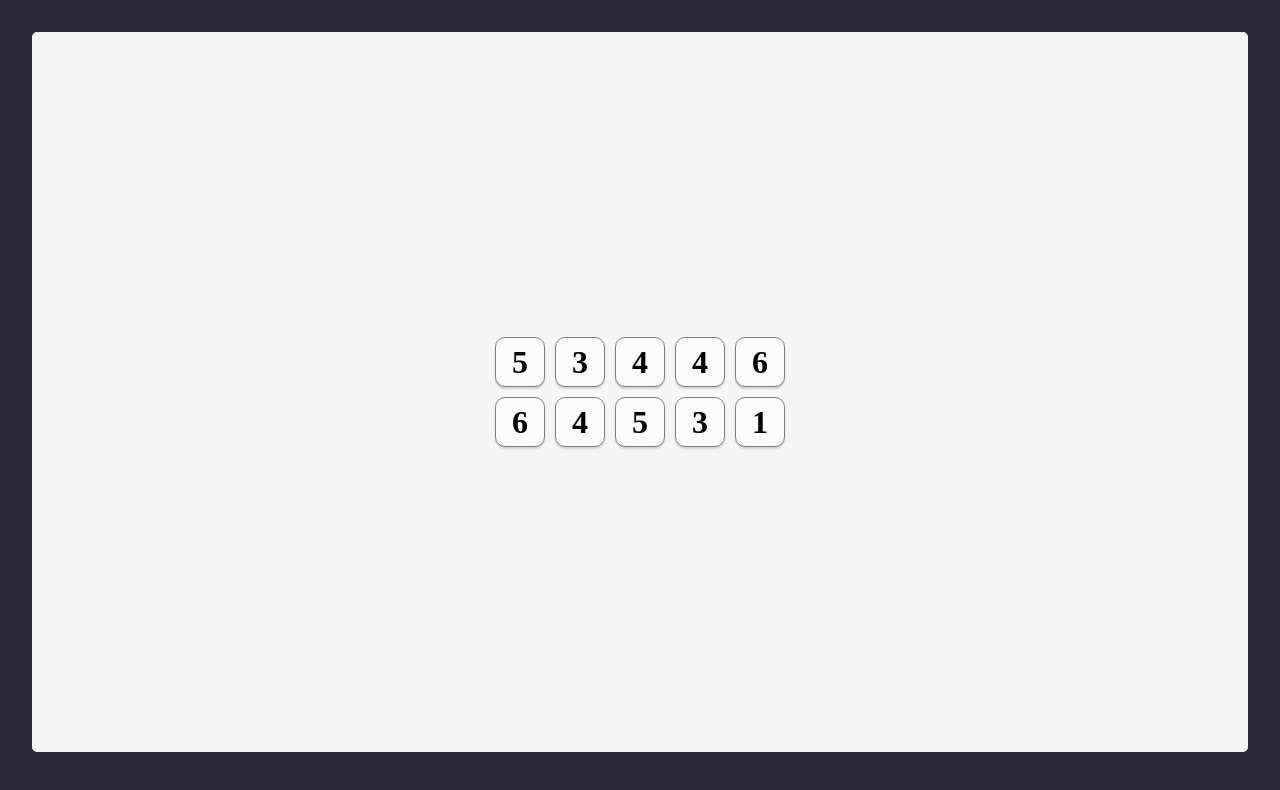
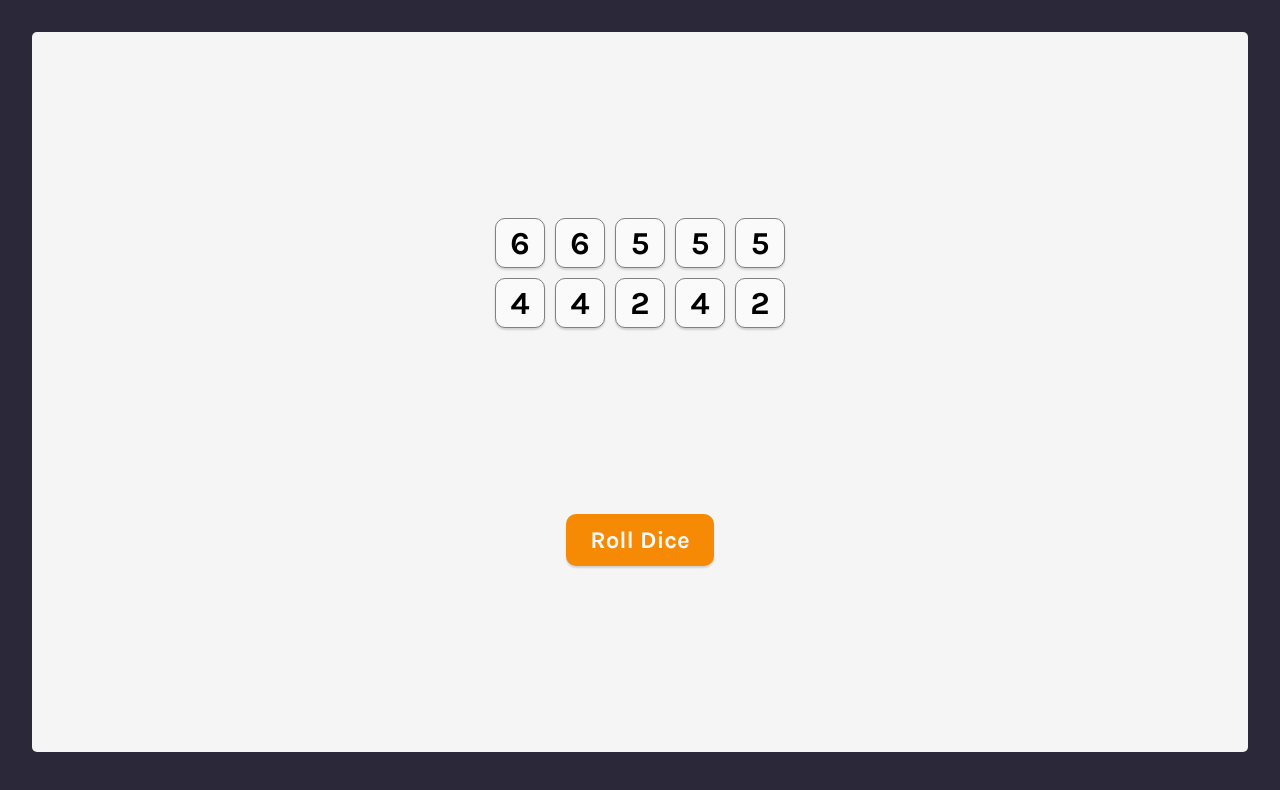
Before and after one commit to SilviaSaverino/Tenzies-Dice-Game---React, a React (Vite) app in the folder tenzies/: page / in a window 1280 px wide. Shown: the top 790 px of the page. Built offline with nearby package versions, Linux system fonts and the light colour scheme.

Commit message:
style Roll Dice button

```diff
--- a/tenzies/src/App.css
+++ b/tenzies/src/App.css
@@ -7,6 +7,7 @@ body {
   background-color: #2B283A;
   text-align: center;
   padding: 2em;
+  font-family: 'Karla', sans-serif;
 }
 
 main {
@@ -44,3 +45,19 @@ main {
   grid-template: auto auto/ repeat(5, 1fr);
   gap: 10px;
 }
+
+.roll-dice-btn {
+  cursor: pointer;
+  font-family: 'Karla', sans-serif;
+  padding: 0.5em 1em;
+  font-size: 1.5rem;
+  color: #fafafa;
+  border: none;
+  border-radius: 10px;
+  background-color: rgb(247, 138, 5);
+  box-shadow: 0px 2px 2px rgba(0, 0, 0, 0.15);
+}
+
+.roll-dice-btn:hover {
+  background-color: rgb(73, 223, 4);
+}
--- a/tenzies/src/App.jsx
+++ b/tenzies/src/App.jsx
@@ -13,15 +13,18 @@ function App() {
     }
     return newDiceSet
   }
-  console.log(getNewDice())
 
-  const diceElements = newDice.map(singleDie => <Die value={singleDie} />)
+  function rollDice(){
+    setNewDice(getNewDice())
+  }
+
+  const diceElements = newDice.map(singleDie => <Die value={singleDie}/>)
   return (
     <main>
       <div className='die-container'>
         {diceElements}
-
       </div>
+      <button className="roll-dice-btn" onClick={rollDice}>Roll Dice</button>
     </main>
   )
 }
```
